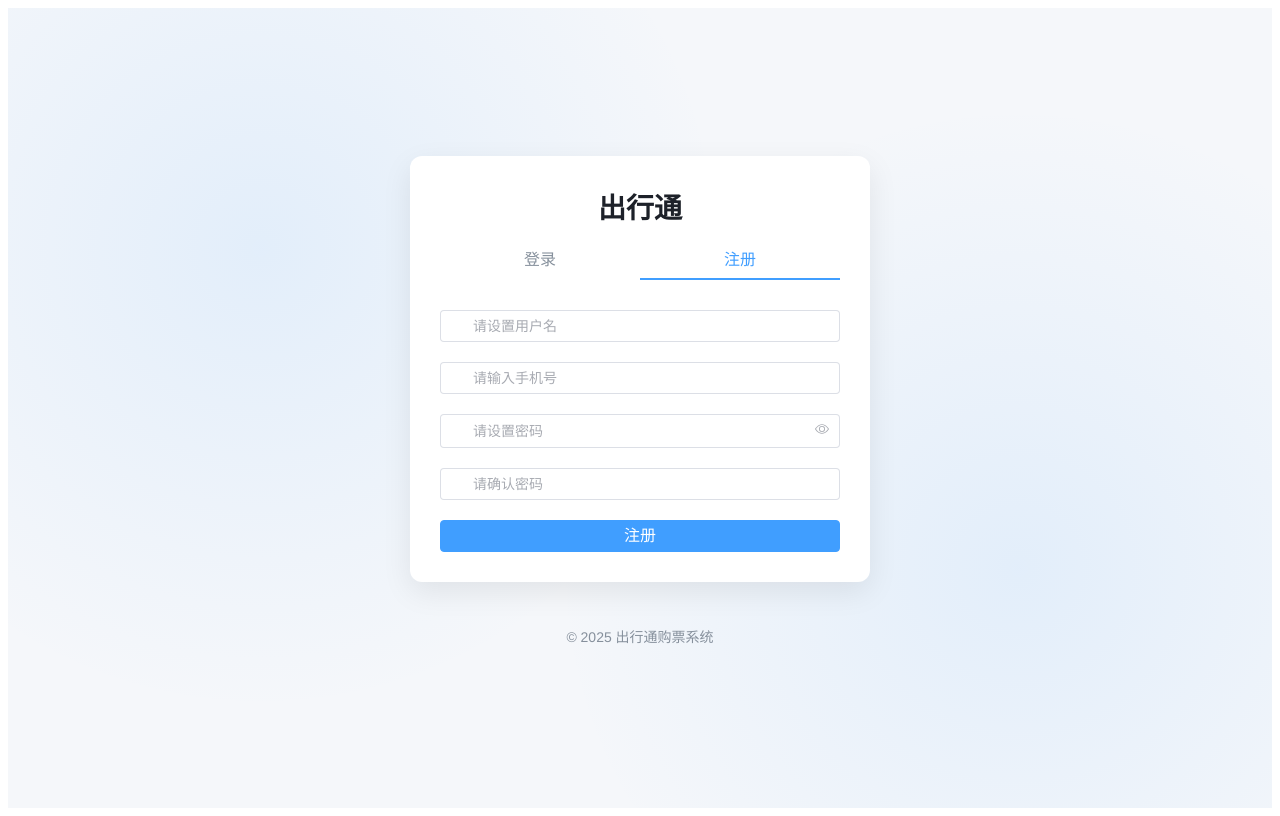
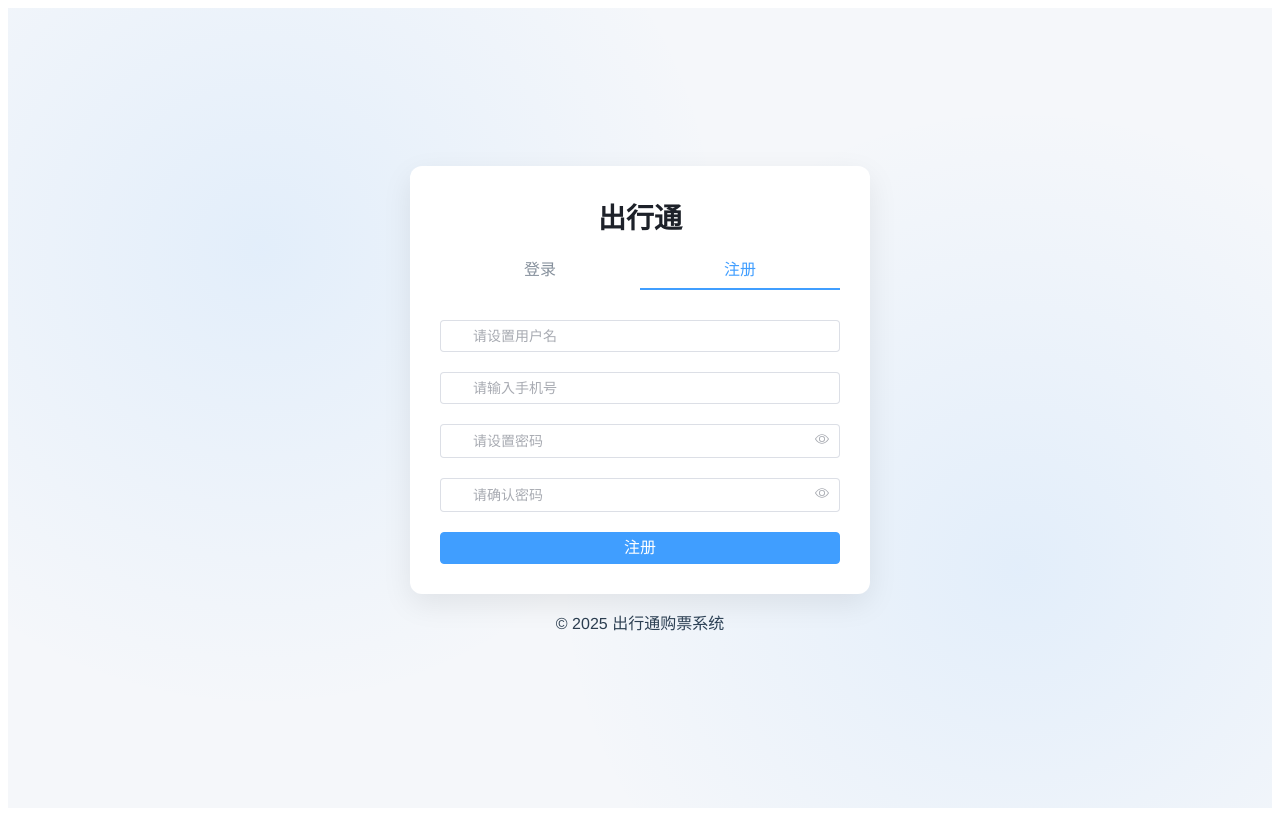
Before and after one commit to zheng0456/ticketing_system, a Vue app: page / in a window 1280 px wide. Both pictures are taken after a click on the button "注册". Built offline with nearby package versions, Linux system fonts and the light colour scheme.

Commit message:
郑锦春
调整登录页面的显示密码部分

```diff
--- a/src/components/login.vue
+++ b/src/components/login.vue
@@ -119,7 +119,14 @@
             placeholder="请确认密码"
             :type="registerPasswordVisible ? 'text' : 'password'"
             prefix-icon="Check"
-          ></el-input>
+          >
+          <template #suffix>
+              <i @click="registerPasswordVisible = !registerPasswordVisible">
+                <el-icon v-if="registerPasswordVisible"><Hide /></el-icon>
+                <el-icon v-else><View /></el-icon>
+              </i>
+            </template>
+        </el-input>
         </el-form-item>
 
         <el-button
@@ -309,7 +316,6 @@ export default {
   margin: 0 0 10px 0;
 }
 
-
 .tab-switch {
   display: flex;
   width: 100%;
@@ -374,13 +380,17 @@ export default {
   font-size: 16px;
 }
 
+/* 添加鼠标悬停样式 */
+.auth-form .el-input__suffix i {
+  cursor: pointer;
+}
 
-.auth-footer {
-  margin-top: 30px;
-  color: #86909c;
-  font-size: 14px;
-  text-align: center;
-  position: relative;
-  z-index: 1;
+.auth-form .el-input__suffix i:hover {
+  cursor: pointer;
+}
+
+/* 修改密码可见性图标的鼠标样式 */
+.auth-form .el-input__suffix i:hover {
+  cursor: pointer;
 }
 </style>
```
